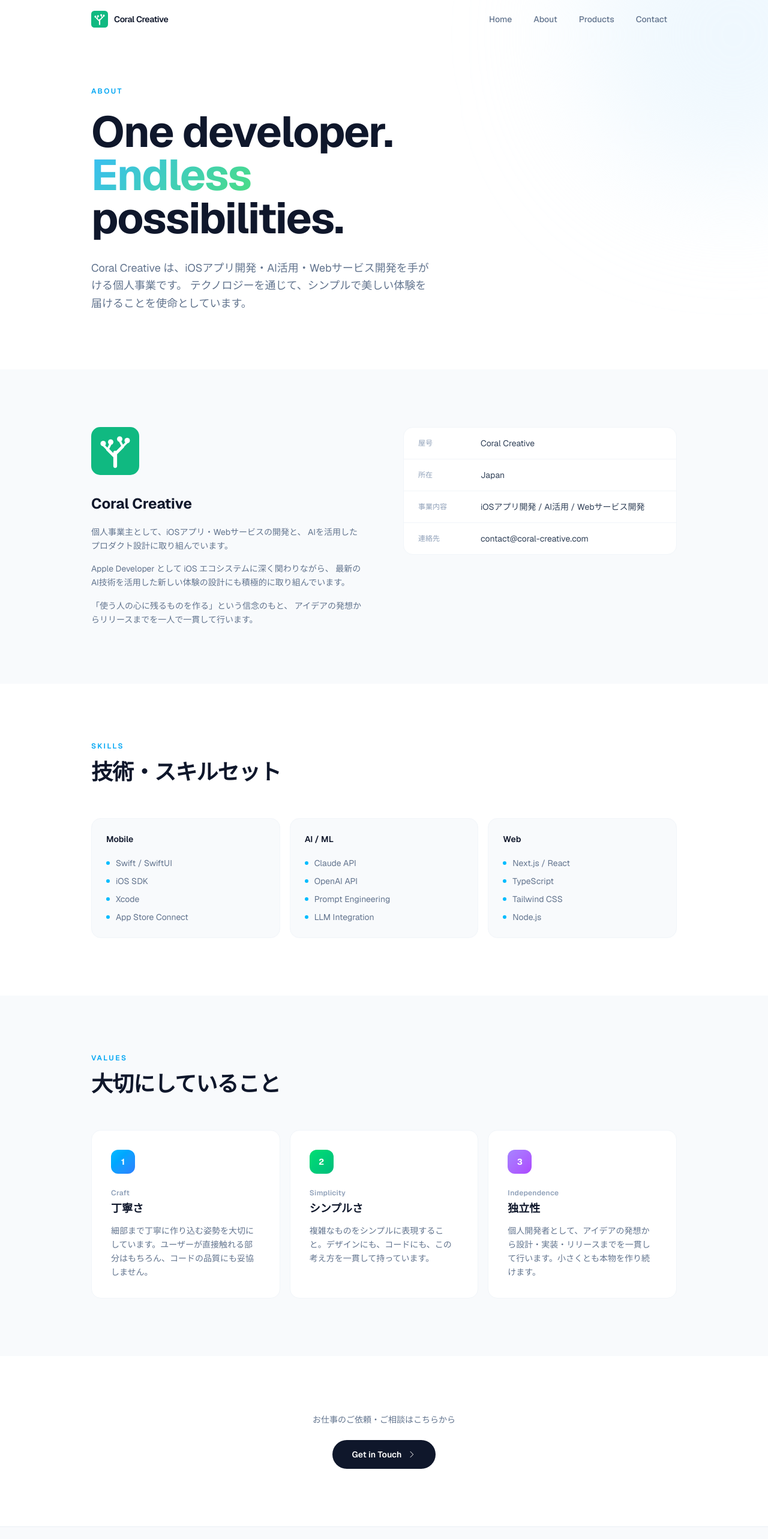
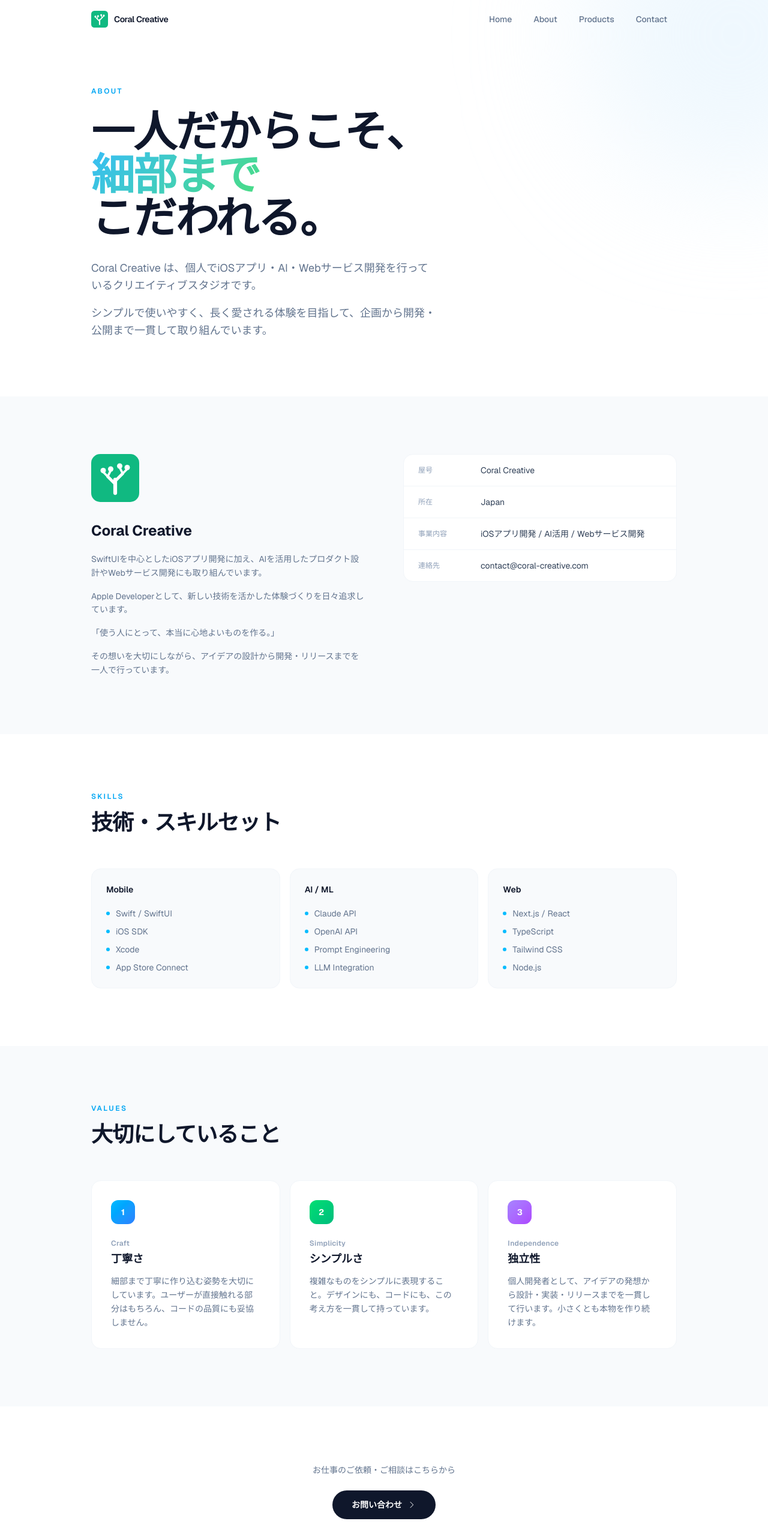
Before and after one commit to coral-creative/coral-creative-site, a Next.js app: page /about in a window 1280 px wide. Shown: the top 2566 px of the page at 60% size. Built offline with nearby package versions, Linux system fonts and the light colour scheme.

Commit message:
ページ文言修正

```diff
--- a/src/app/about/page.tsx
+++ b/src/app/about/page.tsx
@@ -72,16 +72,20 @@ export default function AboutPage() {
               About
             </p>
             <h1 className="text-5xl md:text-7xl font-bold text-slate-900 tracking-tight leading-[1.0] mb-8">
-              One developer.
+              一人だからこそ、
               <br />
-              <span className="gradient-text">Endless</span>
+              <span className="gradient-text">細部まで</span>
               <br />
-              possibilities.
+              こだわれる。
             </h1>
-            <p className="text-lg text-slate-500 max-w-xl leading-relaxed">
-              Coral Creative は、iOSアプリ開発・AI活用・Webサービス開発を手がける個人事業です。
-              テクノロジーを通じて、シンプルで美しい体験を届けることを使命としています。
-            </p>
+            <div className="text-lg text-slate-500 max-w-xl leading-relaxed space-y-4">
+              <p>
+                Coral Creative は、個人でiOSアプリ・AI・Webサービス開発を行っているクリエイティブスタジオです。
+              </p>
+              <p>
+                シンプルで使いやすく、長く愛される体験を目指して、企画から開発・公開まで一貫して取り組んでいます。
+              </p>
+            </div>
           </AnimatedSection>
         </div>
       </section>
@@ -95,16 +99,16 @@ export default function AboutPage() {
               <h2 className="text-2xl font-bold text-slate-900 mb-5">Coral Creative</h2>
               <div className="space-y-4 text-sm text-slate-500 leading-relaxed">
                 <p>
-                  個人事業主として、iOSアプリ・Webサービスの開発と、
-                  AIを活用したプロダクト設計に取り組んでいます。
+                  SwiftUIを中心としたiOSアプリ開発に加え、AIを活用したプロダクト設計やWebサービス開発にも取り組んでいます。
                 </p>
                 <p>
-                  Apple Developer として iOS エコシステムに深く関わりながら、
-                  最新のAI技術を活用した新しい体験の設計にも積極的に取り組んでいます。
+                  Apple Developerとして、新しい技術を活かした体験づくりを日々追求しています。
                 </p>
                 <p>
-                  「使う人の心に残るものを作る」という信念のもと、
-                  アイデアの発想からリリースまでを一人で一貫して行います。
+                  「使う人にとって、本当に心地よいものを作る。」
+                </p>
+                <p>
+                  その想いを大切にしながら、アイデアの設計から開発・リリースまでを一人で行っています。
                 </p>
               </div>
             </AnimatedSection>
@@ -205,7 +209,7 @@ export default function AboutPage() {
             href="/contact/"
             className="inline-flex items-center gap-2 px-8 py-3.5 bg-slate-900 text-white rounded-full text-sm font-semibold hover:bg-slate-700 transition-all duration-200 hover:scale-105 active:scale-95"
           >
-            Get in Touch
+            お問い合わせ
             <svg className="w-4 h-4" fill="none" stroke="currentColor" viewBox="0 0 24 24">
               <path strokeLinecap="round" strokeLinejoin="round" strokeWidth={1.5} d="M9 5l7 7-7 7" />
             </svg>
--- a/src/app/contact/page.tsx
+++ b/src/app/contact/page.tsx
@@ -21,13 +21,13 @@ export default function ContactPage() {
             <p className="text-xs font-semibold tracking-[0.2em] text-sky-500 uppercase mb-6">
               Contact
             </p>
-            <h1 className="text-5xl md:text-7xl font-bold text-slate-900 tracking-tight leading-[1.0] mb-8">
-              Let&apos;s talk.
+            <h1 className="text-4xl md:text-6xl font-bold text-slate-900 tracking-tight leading-[1.1] mb-8">
+              お気軽にご相談ください。
             </h1>
-            <p className="text-lg text-slate-500 max-w-md leading-relaxed">
-              開発のご依頼・ご相談など、お気軽にご連絡ください。
-              できる限り迅速にご返信いたします。
-            </p>
+            <div className="text-lg text-slate-500 max-w-md leading-relaxed space-y-3">
+              <p>アプリ開発のご相談や、お仕事のご依頼など、お気軽にご連絡ください。</p>
+              <p>内容を確認のうえ、できるだけ早くご返信いたします。</p>
+            </div>
           </AnimatedSection>
         </div>
       </section>
--- a/src/app/page.tsx
+++ b/src/app/page.tsx
@@ -79,9 +79,9 @@ export default function HomePage() {
               What We Build
             </p>
             <h2 className="text-4xl md:text-5xl font-bold text-slate-900 tracking-tight leading-tight">
-              Crafted for the
+              使いやすく、美しい体験を
               <br />
-              modern user.
+              目指して。
             </h2>
           </AnimatedSection>
 
@@ -154,9 +154,9 @@ export default function HomePage() {
         <div className="max-w-5xl mx-auto px-6">
           <AnimatedSection className="text-center">
             <h2 className="text-4xl md:text-6xl font-bold text-slate-900 tracking-tight leading-tight mb-6">
-              Let&apos;s build something
+              アイデアを、
               <br />
-              <span className="gradient-text">great.</span>
+              <span className="gradient-text">形にします。</span>
             </h2>
             <p className="text-slate-500 text-lg mb-12 max-w-sm mx-auto leading-relaxed">
               アイデアをお気軽にシェアください。
@@ -167,7 +167,7 @@ export default function HomePage() {
               href="/contact/"
               className="inline-flex items-center gap-2 px-8 py-4 bg-slate-900 text-white rounded-full text-sm font-semibold hover:bg-slate-700 transition-all duration-200 hover:scale-105 active:scale-95"
             >
-              Get in Touch
+              お問い合わせ
               <svg
                 className="w-4 h-4"
                 fill="none"
--- a/src/app/products/page.tsx
+++ b/src/app/products/page.tsx
@@ -47,14 +47,14 @@ export default function ProductsPage() {
               Products
             </p>
             <h1 className="text-5xl md:text-7xl font-bold text-slate-900 tracking-tight leading-[1.0] mb-8">
-              Building what
+              本当に欲しいものを、
               <br />
-              <span className="gradient-text">matters.</span>
+              <span className="gradient-text">自分の手で。</span>
             </h1>
-            <p className="text-lg text-slate-500 max-w-xl leading-relaxed">
-              iOSアプリ・AIツール・Webサービスを個人開発しています。
-              すべてのプロダクトは、自分が使いたいものを作るところから始まります。
-            </p>
+            <div className="text-lg text-slate-500 max-w-xl leading-relaxed space-y-4">
+              <p>iOSアプリ・AIツール・Webサービスを個人で開発しています。</p>
+              <p>「こんなのがあったらいいな」と思えるものを、一つひとつ形にしています。</p>
+            </div>
           </AnimatedSection>
         </div>
       </section>
@@ -147,7 +147,7 @@ export default function ProductsPage() {
             href="/contact/"
             className="inline-flex items-center gap-2 px-8 py-3.5 bg-slate-900 text-white rounded-full text-sm font-semibold hover:bg-slate-700 transition-all duration-200 hover:scale-105 active:scale-95"
           >
-            Get in Touch
+            お問い合わせ
             <svg className="w-4 h-4" fill="none" stroke="currentColor" viewBox="0 0 24 24">
               <path strokeLinecap="round" strokeLinejoin="round" strokeWidth={1.5} d="M9 5l7 7-7 7" />
             </svg>
--- a/src/components/HomeHero.tsx
+++ b/src/components/HomeHero.tsx
@@ -21,9 +21,7 @@ export default function HomeHero() {
         </h1>
 
         <p className="text-lg md:text-xl text-slate-500 max-w-md mx-auto mb-10 leading-relaxed">
-          独立したアプリ開発スタジオ。
-          <br className="hidden sm:block" />
-          iOSアプリ、AI、Webサービスを手掛けます。
+          個人でiOSアプリ・AI・Webサービス開発を行っています。
         </p>
 
         <div className="flex flex-wrap items-center justify-center gap-2 mb-12">
@@ -42,13 +40,13 @@ export default function HomeHero() {
             href="/products/"
             className="px-8 py-3.5 bg-slate-900 text-white rounded-full text-sm font-semibold hover:bg-slate-700 transition-all duration-200 hover:scale-105 active:scale-95"
           >
-            See Products
+            プロダクト
           </Link>
           <Link
             href="/contact/"
             className="px-8 py-3.5 bg-white text-slate-700 rounded-full text-sm font-semibold border border-slate-200 hover:border-slate-300 hover:bg-slate-50 transition-all duration-200 hover:scale-105 active:scale-95"
           >
-            Get in Touch
+            お問い合わせ
           </Link>
         </div>
       </div>
```
